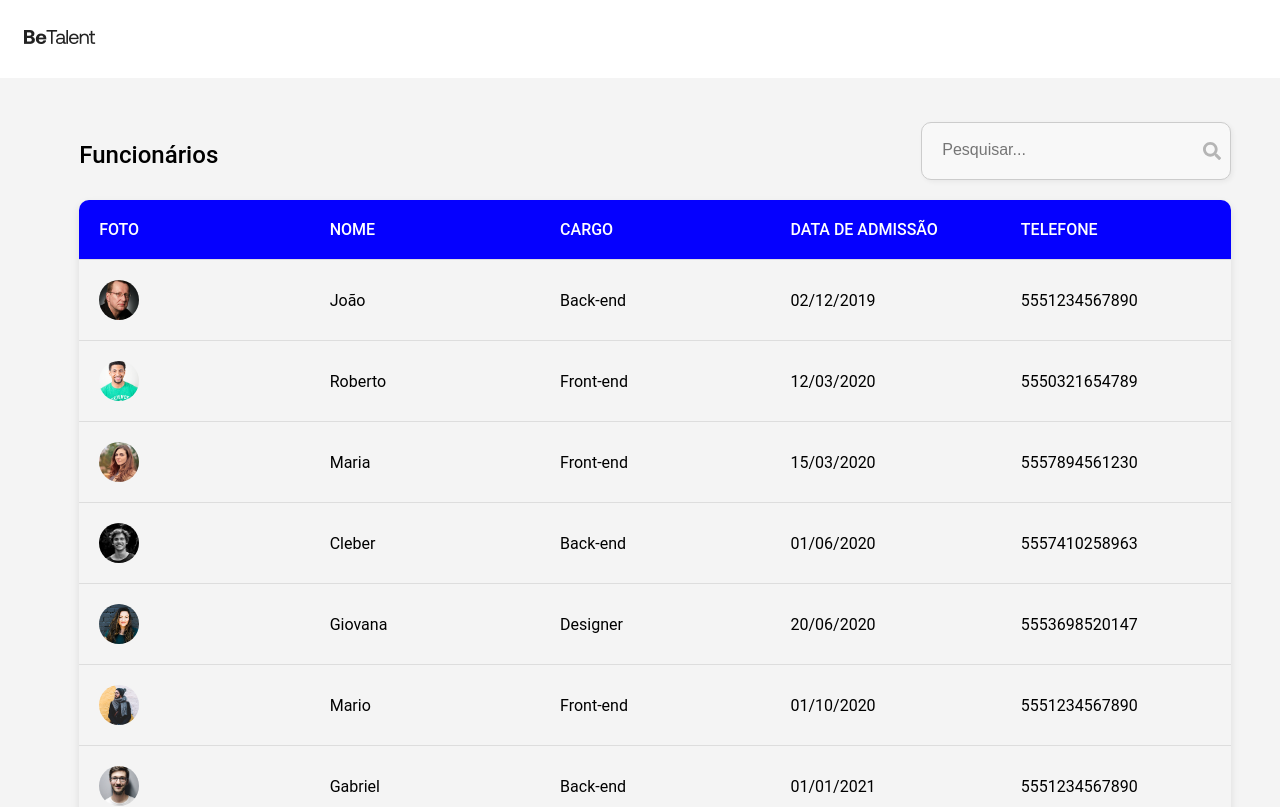
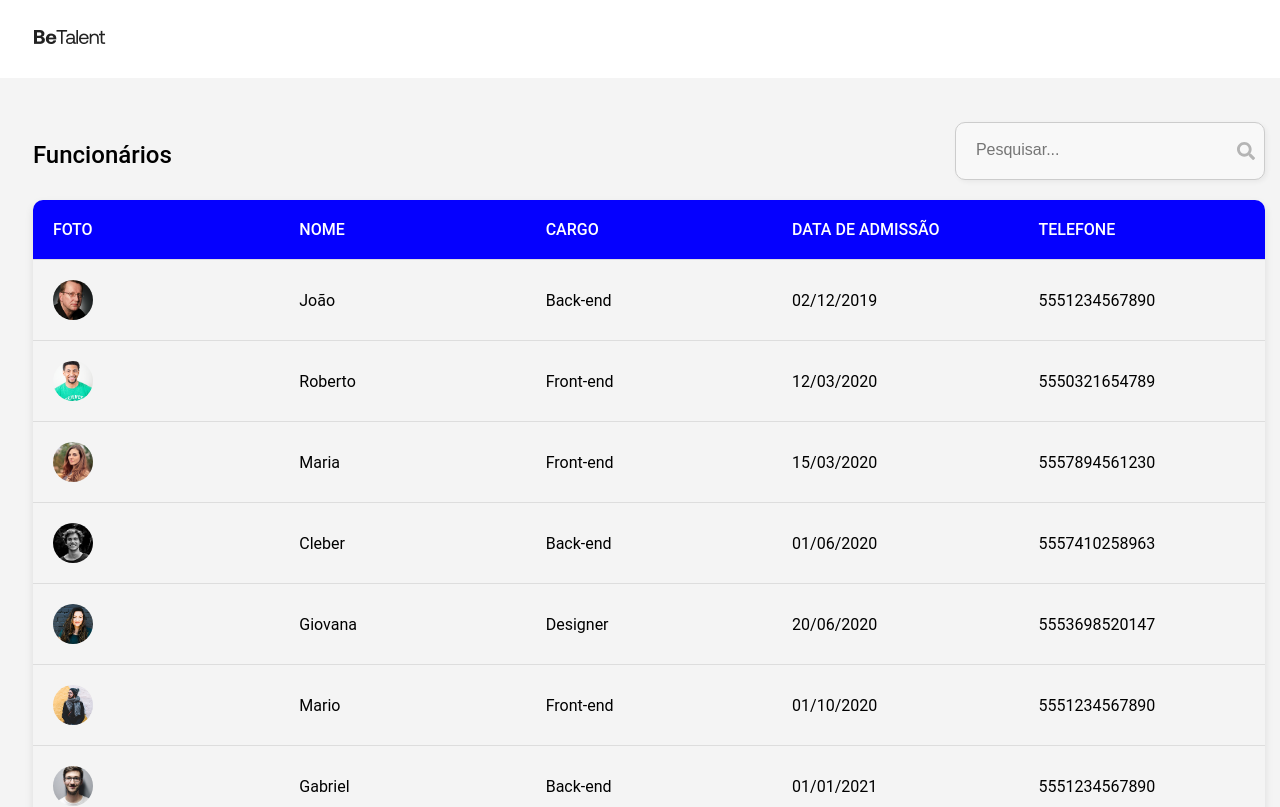
Before and after one commit to AvelinoTeixeira/desafio-front-end, a React (Create React App) app: page / in a window 1280 px wide. Shown: the top 807 px of the page. Built offline with nearby package versions, Linux system fonts and the light colour scheme; data requests are answered from the project's data file.

Commit message:
Header edited

```diff
--- a/public/index.html
+++ b/public/index.html
@@ -23,10 +23,29 @@
       Learn how to configure a non-root public URL by running `npm run build`.
     -->
   <title>React App</title>
+  <style>
+    header {
+  background-color: white;
+  margin: 0; /* Remove margens do header */
+  padding: 0; /* Remove paddings do header */
+}
+
+.interface {
+  max-width: 1232px;
+  margin: 0 auto; /* Mantém a centralização horizontal */
+  padding: 20px 0; /* Mantém o padding vertical */
+}
+  </style>
 
 </head>
 
 <body>
+
+  <header>
+    <div class="interface">
+      <img src="logoBetalent.png" alt="">
+    </div>
+  </header>
 
 
   <noscript>You need to enable JavaScript to run this app.</noscript>
--- a/src/components/Header.js
+++ b/src/components/Header.js
@@ -3,10 +3,8 @@ import "../styles/Header.css";
 
 const Header = () => {
   return (
-    <header className="header">
-      <div className="logo">
-        <img src="/logoBetalent.png" alt="BeTalent Logo" className="" />
-        </div>
+    <header>
+
 
     </header>
   );
--- a/src/styles/EmployeeTable.css
+++ b/src/styles/EmployeeTable.css
@@ -1,8 +1,17 @@
 /* Estilos Gerais */
 .employee-container {
-    width: 90%;
+    max-width: 1232px;
     margin: 20px auto;
 }
+
+.employee-title {
+    margin: 20px 0 0 0;
+}
+
+  .employee-container {
+    padding-left: calc(5px + 1vw);
+    }
+
 
 .header-content {
     display: flex;
--- a/src/styles/Header.css
+++ b/src/styles/Header.css
@@ -1,40 +1,3 @@
-/* Estilos do Header */
-.header {
-  background-color: white;
-  padding: 20px ;
-  text-align: left;
-  display: flex;
-  justify-content: flex-start;
-  align-items: center;
-  padding-left: calc(1px + 1vw);
-}
-
-
-.logo {
-  margin: 0px;
-  width: 100px;
-  text-align: left;
-}
-
-
-
-
-
-
-.employee-container {
-padding-left: calc(5px + 2vw);
-}
-
-
-
-.desktop-logo {
-  width: 200px;
-  display: none;
-}
-
-.mobile-logo {
-  width: 120px;
-}
 
 
 .employee-title {
```
Also changed, not shown: 1 other file (tests, documents, lock files or other folders).
